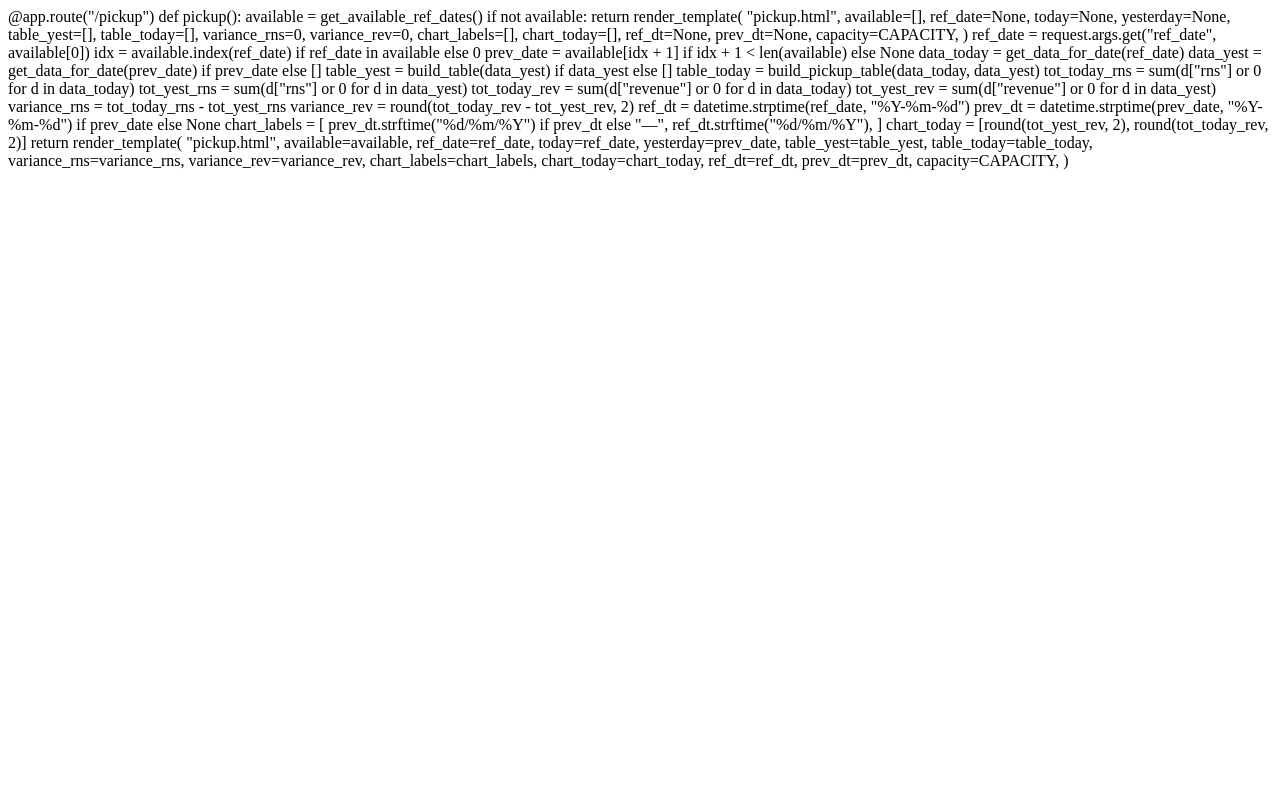
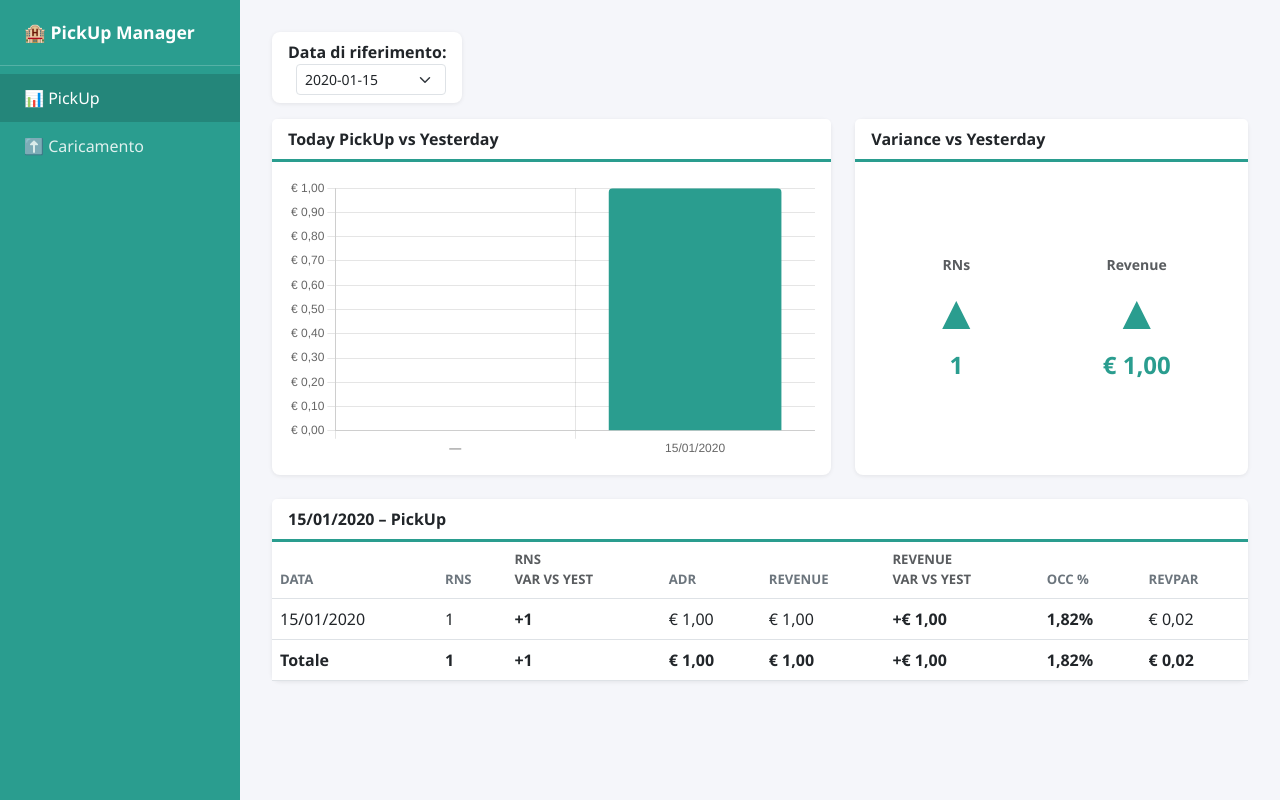
Before and after one commit to raffaelepanizzo-create/pickup-manager, a Flask app: page /pickup in a window 1280 px wide. Run offline with Flask 3, Linux system fonts and the light colour scheme; tables that the repository leaves empty hold one stand-in row (values such as "Sample post").

Commit message:
Update pickup.html

```diff
--- a/templates/pickup.html
+++ b/templates/pickup.html
@@ -1,65 +1,177 @@
-@app.route("/pickup")
-def pickup():
-    available = get_available_ref_dates()
+{% extends "base.html" %}
+{% set active = "pickup" %}
+{% block content %}
 
-    if not available:
-        return render_template(
-            "pickup.html",
-            available=[],
-            ref_date=None,
-            today=None,
-            yesterday=None,
-            table_yest=[],
-            table_today=[],
-            variance_rns=0,
-            variance_rev=0,
-            chart_labels=[],
-            chart_today=[],
-            ref_dt=None,
-            prev_dt=None,
-            capacity=CAPACITY,
-        )
+<div class="d-flex align-items-center gap-3 mb-3">
+  <div class="card px-3 py-2">
+    <strong>Data di riferimento:</strong>
+    <select class="form-select form-select-sm d-inline w-auto ms-2"
+            onchange="location.href='/pickup?ref_date='+this.value">
+      {% for d in available %}
+      <option value="{{ d }}" {% if d == ref_date %}selected{% endif %}>
+        {{ d }}
+      </option>
+      {% endfor %}
+    </select>
+  </div>
+</div>
 
-    ref_date = request.args.get("ref_date", available[0])
-    idx = available.index(ref_date) if ref_date in available else 0
-    prev_date = available[idx + 1] if idx + 1 < len(available) else None
+{% if not today %}
+<div class="alert alert-info">
+  Nessun dato caricato. Vai su <a href="/caricamento">Caricamento</a> per importare il primo file Excel.
+</div>
+{% else %}
 
-    data_today = get_data_for_date(ref_date)
-    data_yest = get_data_for_date(prev_date) if prev_date else []
+<div class="row mb-4">
+  <div class="col-md-7">
+    <div class="card h-100">
+      <div class="card-header">Today PickUp vs Yesterday</div>
+      <div class="card-body">
+        <canvas id="pickupChart" height="160"></canvas>
+      </div>
+    </div>
+  </div>
 
-    table_yest = build_table(data_yest) if data_yest else []
-    table_today = build_pickup_table(data_today, data_yest)
+  <div class="col-md-5">
+    <div class="card h-100">
+      <div class="card-header">Variance vs Yesterday</div>
+      <div class="card-body d-flex justify-content-around align-items-center">
+        <div class="variance-box">
+          <div class="text-muted small fw-bold">RNs</div>
+          <div class="variance-arrow {{ 'var-up' if variance_rns >= 0 else 'var-down' }}">
+            {{ '▲' if variance_rns >= 0 else '▼' }}
+          </div>
+          <div class="fs-4 fw-bold {{ 'var-up' if variance_rns >= 0 else 'var-down' }}">
+            {{ variance_rns }}
+          </div>
+        </div>
 
-    tot_today_rns = sum(d["rns"] or 0 for d in data_today)
-    tot_yest_rns = sum(d["rns"] or 0 for d in data_yest)
-    tot_today_rev = sum(d["revenue"] or 0 for d in data_today)
-    tot_yest_rev = sum(d["revenue"] or 0 for d in data_yest)
+        <div class="variance-box">
+          <div class="text-muted small fw-bold">Revenue</div>
+          <div class="variance-arrow {{ 'var-up' if variance_rev >= 0 else 'var-down' }}">
+            {{ '▲' if variance_rev >= 0 else '▼' }}
+          </div>
+          <div class="fs-4 fw-bold {{ 'var-up' if variance_rev >= 0 else 'var-down' }}">
+            € {{ "%.2f"|format(variance_rev)|replace('.', ',') }}
+          </div>
+        </div>
+      </div>
+    </div>
+  </div>
+</div>
 
-    variance_rns = tot_today_rns - tot_yest_rns
-    variance_rev = round(tot_today_rev - tot_yest_rev, 2)
+{% if table_yest %}
+<div class="card mb-4">
+  <div class="card-header">
+    {{ prev_dt.strftime('%d/%m/%Y') if prev_dt else '—' }} – PickUp
+  </div>
+  <div class="card-body p-0">
+    <table class="table table-hover mb-0">
+      <thead>
+        <tr>
+          <th>Data</th>
+          <th>RNS</th>
+          <th>ADR</th>
+          <th>Revenue</th>
+          <th>OCC %</th>
+          <th>REVPAR</th>
+        </tr>
+      </thead>
+      <tbody>
+        {% for r in table_yest %}
+        <tr class="{{ 'row-total' if r.get('is_total') }}">
+          <td>{{ r.date if r.get('is_total') else r.date[8:10] + '/' + r.date[5:7] + '/' + r.date[:4] }}</td>
+          <td>{{ r.rns }}</td>
+          <td>€ {{ "%.2f"|format(r.adr)|replace('.', ',') }}</td>
+          <td>€ {{ "%.2f"|format(r.revenue)|replace('.', ',') }}</td>
+          <td class="{{ 'occ-red' if r.occ < 50 else 'occ-green' }}">{{ "%.2f"|format(r.occ)|replace('.', ',') }}%</td>
+          <td>€ {{ "%.2f"|format(r.revpar)|replace('.', ',') }}</td>
+        </tr>
+        {% endfor %}
+      </tbody>
+    </table>
+  </div>
+</div>
+{% endif %}
 
-    ref_dt = datetime.strptime(ref_date, "%Y-%m-%d")
-    prev_dt = datetime.strptime(prev_date, "%Y-%m-%d") if prev_date else None
+<div class="card mb-4">
+  <div class="card-header">
+    {{ ref_dt.strftime('%d/%m/%Y') if ref_dt else '—' }} – PickUp
+  </div>
+  <div class="card-body p-0">
+    <table class="table table-hover mb-0">
+      <thead>
+        <tr>
+          <th>Data</th>
+          <th>RNS</th>
+          <th class="text-muted small">RNS<br>Var vs Yest</th>
+          <th>ADR</th>
+          <th>Revenue</th>
+          <th class="text-muted small">Revenue<br>Var vs Yest</th>
+          <th>OCC %</th>
+          <th>REVPAR</th>
+        </tr>
+      </thead>
+      <tbody>
+        {% for r in table_today %}
+        <tr class="{{ 'row-total' if r.get('is_total') }}">
+          <td>{{ r.date if r.get('is_total') else r.date[8:10] + '/' + r.date[5:7] + '/' + r.date[:4] }}</td>
+          <td>{{ r.rns }}</td>
+          <td class="{{ 'var-up' if r.var_rns > 0 else ('var-down' if r.var_rns < 0 else '') }}">
+            {% if r.var_rns == 0 %}—{% elif r.var_rns > 0 %}+{{ r.var_rns }}{% else %}{{ r.var_rns }}{% endif %}
+          </td>
+          <td>€ {{ "%.2f"|format(r.adr)|replace('.', ',') }}</td>
+          <td>€ {{ "%.2f"|format(r.revenue)|replace('.', ',') }}</td>
+          <td class="{{ 'var-up' if r.var_rev > 0 else ('var-down' if r.var_rev < 0 else '') }}">
+            {% if r.var_rev == 0 %}
+              —
+            {% elif r.var_rev > 0 %}
+              +€ {{ "%.2f"|format(r.var_rev)|replace('.', ',') }}
+            {% else %}
+              € {{ "%.2f"|format(r.var_rev)|replace('.', ',') }}
+            {% endif %}
+          </td>
+          <td class="{{ 'occ-red' if r.occ < 50 else 'occ-green' }}">{{ "%.2f"|format(r.occ)|replace('.', ',') }}%</td>
+          <td>€ {{ "%.2f"|format(r.revpar)|replace('.', ',') }}</td>
+        </tr>
+        {% endfor %}
+      </tbody>
+    </table>
+  </div>
+</div>
 
-    chart_labels = [
-        prev_dt.strftime("%d/%m/%Y") if prev_dt else "—",
-        ref_dt.strftime("%d/%m/%Y"),
-    ]
-    chart_today = [round(tot_yest_rev, 2), round(tot_today_rev, 2)]
+{% endif %}
 
-    return render_template(
-        "pickup.html",
-        available=available,
-        ref_date=ref_date,
-        today=ref_date,
-        yesterday=prev_date,
-        table_yest=table_yest,
-        table_today=table_today,
-        variance_rns=variance_rns,
-        variance_rev=variance_rev,
-        chart_labels=chart_labels,
-        chart_today=chart_today,
-        ref_dt=ref_dt,
-        prev_dt=prev_dt,
-        capacity=CAPACITY,
-    )
+<script>
+const ctx = document.getElementById('pickupChart');
+if (ctx) {
+  new Chart(ctx, {
+    type: 'bar',
+    data: {
+      labels: {{ (chart_labels or []) | tojson }},
+      datasets: [{
+        data: {{ (chart_today or []) | tojson }},
+        backgroundColor: ['#8ecdc8', '#2a9d8f'],
+        borderRadius: 4
+      }]
+    },
+    options: {
+      plugins: {
+        legend: { display: false }
+      },
+      scales: {
+        y: {
+          beginAtZero: false,
+          ticks: {
+            callback: function(value) {
+              return '€ ' + Number(value).toLocaleString('it-IT', { minimumFractionDigits: 2 });
+            }
+          }
+        }
+      }
+    }
+  });
+}
+</script>
+
+{% endblock %}
```
